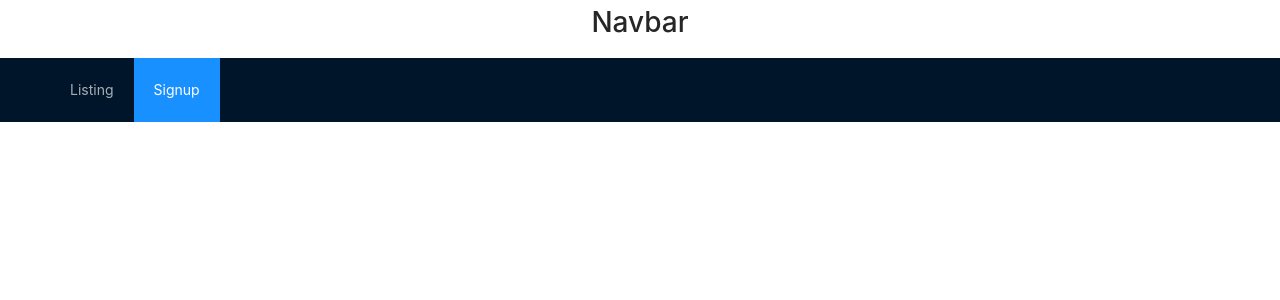
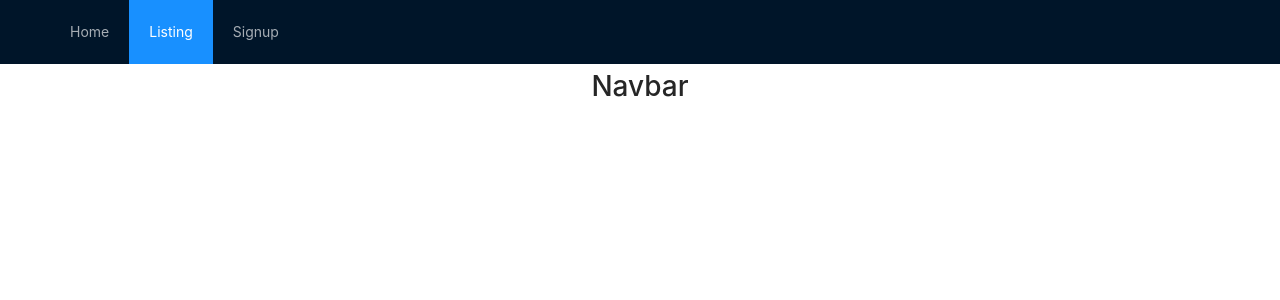
Before and after one commit to Arnab199993/React-Practice, a React (Create React App) app: page / in a window 1280 px wide. Shown: the top 300 px of the page. Built offline with nearby package versions, Linux system fonts and the light colour scheme.

Commit message:
React Practice

```diff
--- a/src/App.js
+++ b/src/App.js
@@ -2,12 +2,16 @@
 import './App.css';
 import { Outlet } from 'react-router-dom';
 import Nav from './components/Nav';
-
+import { useLocation } from 'react-router-dom'
 function App() {
+  const location=useLocation()
+  console.log(location.pathname)
+let path=(location.pathname)
   return (
     <div className="App">
-      <Outlet/>
-      <Nav/>
+       <Nav/>
+      {/* <Outlet/> */}
+      {path=="/"?<h1>Navbar</h1>:<Outlet/>}
     </div>
   );
 }
--- a/src/components/Nav.js
+++ b/src/components/Nav.js
@@ -4,18 +4,20 @@
 const { Header, Content, Sider } = Layout;
 const Nav = () => {
     const items=[
-        {key:1,
+      {key:1,
+        label: <Link to={"/"}>Home</Link>
+    },
+        {key:2,
             label: <Link to={"/listing"}>Listing</Link>
         },
-        {key:2,
-            label: <Link to={"/signup"}>Signup</Link>
-        }
-
+        {key:3,
+          label: <Link to={"/signup"}>Signup</Link>
+      },
         ]
 
   return (
     <div >
-        <h1>Navbar</h1>
+        {/* <h1>Navbar</h1> */}
         <Header>
       <div className="logo" />
       <Menu
```
